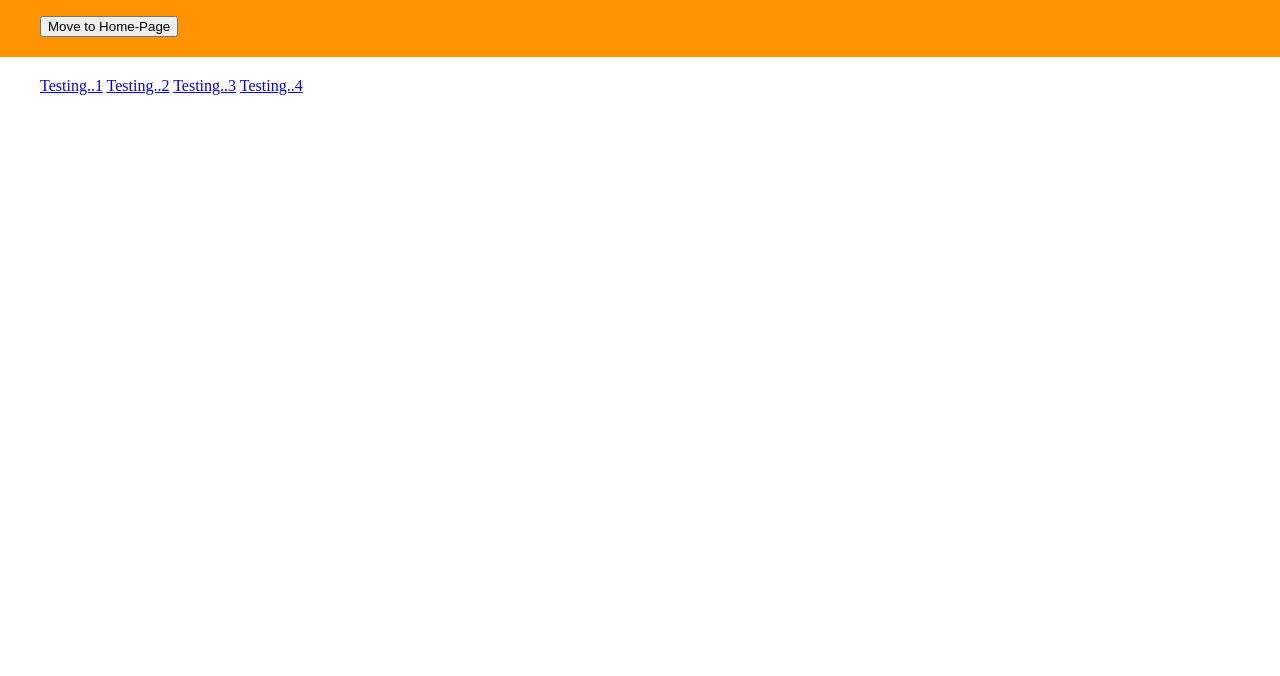
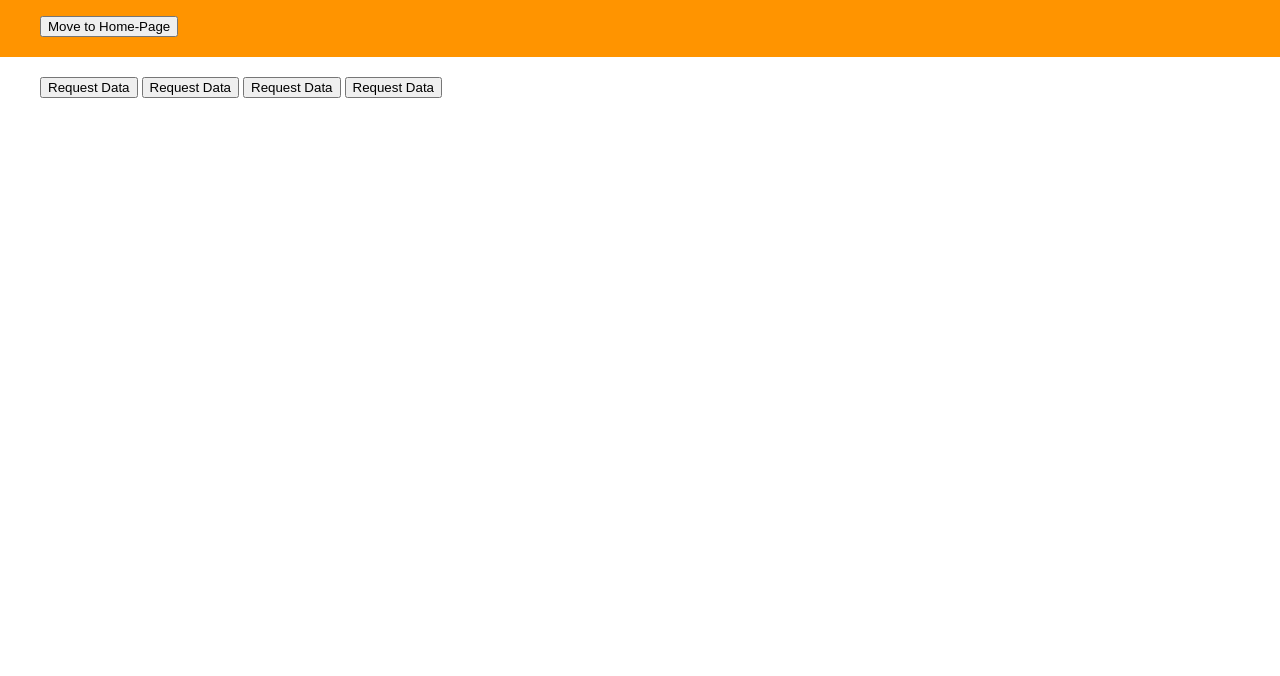
Before and after one commit to GeonwooVincentKim/Web-API-JSON, a plain HTML site: page sub_page/posts.html in a window 1280 px wide. Shown: the part 124-800 px from the top of the page. Drawn offline with Linux system fonts and the light colour scheme.

Commit message:
Successfully called data from jsonplaceholder site

```diff
--- a/js/index.js
+++ b/js/index.js
@@ -5,6 +5,11 @@ var movePage = function onClick(pg_dir){
     history.forward();
 }
 
-var handleRequest = function request(){
-    alert("Test");
+function request(){
+    fetch("https://jsonplaceholder.typicode.com/todos/1")
+    .then(function(response){
+        return response.json()
+    }).then((response) => {
+        console.log(response);
+    })
 }
--- a/sub_page/posts.html
+++ b/sub_page/posts.html
@@ -23,10 +23,10 @@
     <div class="content container">
         <div class="row">
             <div class="col-md-8">
-               <a href="#">Testing..1</a>
-               <a href="#">Testing..2</a>
-               <a href="#">Testing..3</a>
-               <a href="#">Testing..4</a>
+               <button onclick="request()">Request Data</button>
+               <button onclick="request()">Request Data</button>
+               <button onclick="request()">Request Data</button>
+               <button onclick="request()">Request Data</button>
             </div>
         </div>
     </div>
```
Also changed, not shown: index.html (+5 -1 lines).
